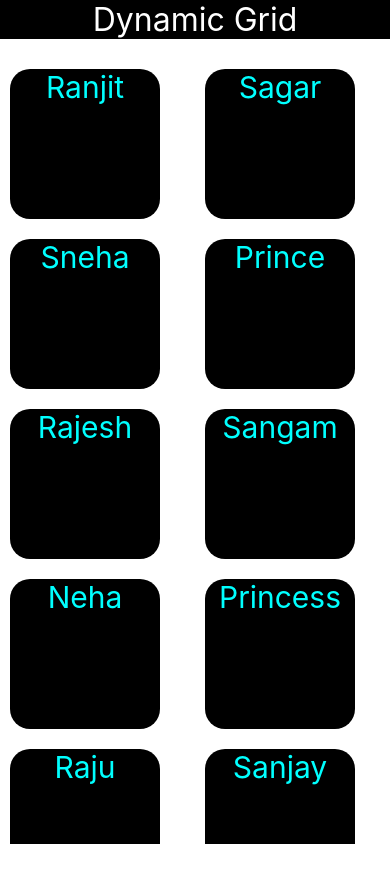
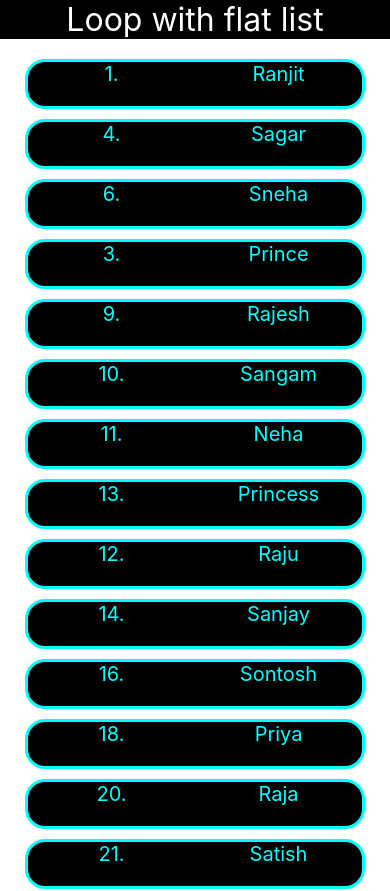
Before and after one commit to princechaudhary874/Android_Development, a React Native app: screen / in a window 390 px wide. Shown: the top 891 px of the page. Before the commit the page ends 844 px from the top, so only its background shows below. Built offline with nearby package versions, Linux system fonts and the light colour scheme.

Commit message:
Loop with Flat List

```diff
--- a/App.jsx
+++ b/App.jsx
@@ -1,5 +1,5 @@
 import React from 'react';
-import {ScrollView, StyleSheet, Text, View} from 'react-native';
+import {FlatList, StyleSheet, Text, View} from 'react-native';
 
 const App = () => {
   const users = [
@@ -21,17 +21,24 @@ const App = () => {
     {id: 23, name: 'Pankaj'},
   ];
   return (
-    <View style={{flex: 1}}>
-      <Text style={styles.heading}>Dynamic Grid</Text>
-      <ScrollView>
-        <View style={styles.gridContainer}>
-          {users.map(item => (
-            <View key={item.id} style={styles.gridItem}>
-              <Text style={styles.mapComp}>{item.name}</Text>
-            </View>
-          ))}
-        </View>
-      </ScrollView>
+    <View>
+      <Text style={styles.heading}>Loop with flat list</Text>
+      {/* FlatList component to render the list of users */}
+      <FlatList
+        data={users}
+        renderItem={({item}) => <UserData items={item} />}
+        keyExtractor={item => item.id}
+      />
+    </View>
+  );
+};
+const UserData = props => {
+  //Access props from the flatlist
+  const item = props.items;
+  return (
+    <View style={styles.box}>
+      <Text style={styles.items}>{item.id}.</Text>
+      <Text style={styles.items}>{item.name}</Text>
     </View>
   );
 };
@@ -43,23 +50,23 @@ const styles = StyleSheet.create({
     textAlign: 'center',
     marginBottom: 20,
   },
-  gridContainer: {
+  box: {
     flexDirection: 'row',
-    flexWrap: 'wrap',
+    backgroundColor: 'black',
+    marginBottom: 10,
+    borderRadius: 20,
+    borderWidth: 3,
+    borderColor: 'aqua',
+    height: 50,
+    marginLeft: 25,
+    marginRight: 25,
   },
-  gridItem: {
-    width: '50%', // You can adjust the width as needed for the desired number of columns
-  },
-  mapComp: {
-    fontSize: 30,
-    backgroundColor: 'black',
+  items: {
+    flex: 1,
+    fontSize: 20,
     color: 'aqua',
     textAlign: 'center',
     textAlignVertical: 'center',
-    borderRadius: 20,
-    margin: 10,
-    width: 150,
-    height: 150,
   },
 });
 export default App;
```
